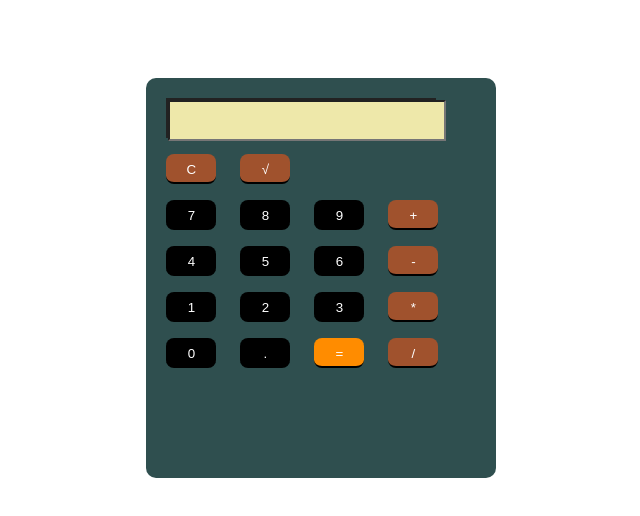
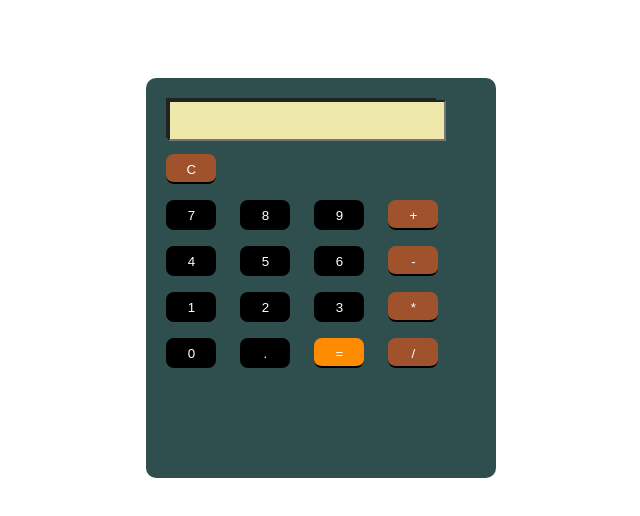
Before and after one commit to zannatrimi/MyProject, a plain HTML site: page Calculator/index.html in a window 1280 px wide. Shown: the whole page, without its empty margins (304-944 px from the left). Drawn offline with Linux system fonts and the light colour scheme.

Commit message:
Update index.html

```diff
--- a/Calculator/index.html
+++ b/Calculator/index.html
@@ -11,8 +11,6 @@
         <div class="display"><input type="text" id="demo"  > </div>
         <div class="keys">
             <p> <input type="button" class="button chocolate" value="C" onclick='c(" ")'>
-                <input type="button" class="button chocolate" value="&radic;" onclick='t()'>
-
             </p>
 
             <p> <input type="button" class="button black" value="7" onclick='v("7")'>
```
